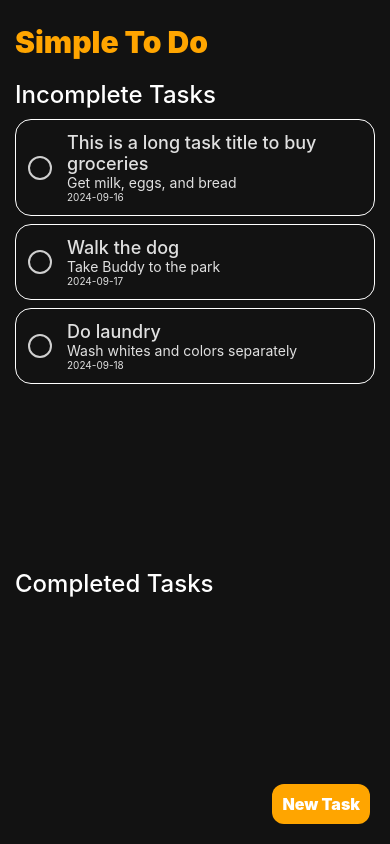
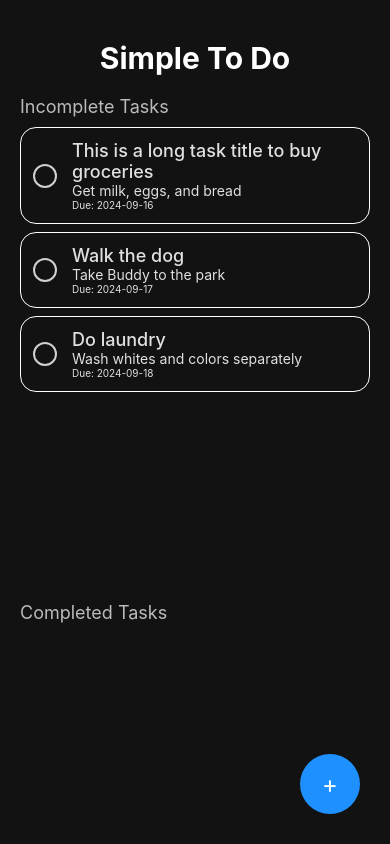
Before and after one commit to ChanAbay-abay/SimpleToDo, a React Native app: screen / in a window 390 px wide. Built offline with nearby package versions, Linux system fonts and the light colour scheme.

Commit message:
Fixed Application
Application previously was not working. This should fix everything and keep all the changes made from EditFeature-Branch and styleBranch. Changes from both ends are working together.

```diff
--- a/App.js
+++ b/App.js
@@ -6,7 +6,6 @@ import {
   View,
   Text,
   TouchableOpacity,
-  Modal,
 } from "react-native";
 import styles from "./AppStyles";
 import ToDoItem from "./components/toDoItem";
@@ -39,7 +38,8 @@ const initialToDoData = [
 
 export default function App() {
   const [toDoData, setToDoData] = useState(initialToDoData);
-  const [modalVisible, setModalVisible] = useState(false);
+  const [showNewTask, setShowNewTask] = useState(false);
+  const [editingTaskId, setEditingTaskId] = useState(null);
 
   const toggleComplete = (id) => {
     setToDoData((prevData) =>
@@ -57,14 +57,19 @@ export default function App() {
       completed: false,
     };
     setToDoData([...toDoData, taskToAdd]);
-    setModalVisible(false);
+    setShowNewTask(false);
   };
 
-  // Split tasks into incomplete and completed
+  const editTask = (updatedTask) => {
+    setToDoData((prevData) =>
+      prevData.map((item) => (item.id === updatedTask.id ? updatedTask : item))
+    );
+    setEditingTaskId(null);
+  };
+
   const incompleteTasks = toDoData.filter((task) => !task.completed);
   const completedTasks = toDoData.filter((task) => task.completed);
 
-  // Sort tasks by ID to maintain original order
   const sortedIncompleteTasks = incompleteTasks.sort((a, b) =>
     a.id.localeCompare(b.id)
   );
@@ -72,14 +77,37 @@ export default function App() {
     a.id.localeCompare(b.id)
   );
 
+  const displayedTasks = [...sortedIncompleteTasks];
+  if (showNewTask) {
+    displayedTasks.push({
+      id: "new-task",
+      title: "Add New Task",
+      desc: "",
+      due: "",
+    });
+  }
+
   return (
     <SafeAreaView style={styles.maincontainer}>
       <View style={styles.wrappercontainer}>
         <Text style={styles.title}>Simple To Do</Text>
         <Text style={styles.subtitle}>Incomplete Tasks</Text>
         <FlatList
-          data={sortedIncompleteTasks}
-          renderItem={({ item }) => (
+          data={displayedTasks}
+          renderItem={({ item }) => {
+            if (item.id === "new-task") {
+              return <NewTask onSave={addNewTask} />;
+            }
+            if (item.id === editingTaskId) {
+              return (
+                <EditTask
+                  task={item}
+                  onSave={editTask}
+                  onCancel={() => setEditingTaskId(null)}
+                />
+              );
+            }
+            return (
               <ToDoItem
                 id={item.id}
                 title={item.title}
@@ -87,10 +115,13 @@ export default function App() {
                 due={item.due}
                 completed={item.completed}
                 onToggleComplete={toggleComplete}
+                onEdit={() => setEditingTaskId(item.id)}
               />
-          )}
+            );
+          }}
           keyExtractor={(item) => item.id}
         />
+
         <Text style={styles.subtitle}>Completed Tasks</Text>
         <FlatList
           data={sortedCompletedTasks}
@@ -107,12 +138,14 @@ export default function App() {
           keyExtractor={(item) => item.id}
         />
       </View>
+
       <TouchableOpacity
         style={styles.addButton}
-        onPress={() => setModalVisible(true)}
+        onPress={() => setShowNewTask(!showNewTask)}
       >
-        <Text style={styles.addButtonText}>New Task</Text>
+        <Text style={styles.addButtonText}>+</Text>
       </TouchableOpacity>
+
       <StatusBar style="light" />
     </SafeAreaView>
   );
--- a/AppStyles.js
+++ b/AppStyles.js
@@ -1,84 +1,41 @@
 import { StyleSheet } from "react-native";
-import Theme from "./Theme";
-
-const currentTheme = Theme.dark;
 
 const styles = StyleSheet.create({
   maincontainer: {
     flex: 1,
-    backgroundColor: currentTheme.backgroundColor,
-    paddingTop: 24,
-    paddingHorizontal: 16,
+    backgroundColor: "#121212",
+    paddingTop: 20,
   },
   wrappercontainer: {
-    marginHorizontal: 15,
-    marginBottom: 70,
+    padding: 20,
     flex: 1,
   },
   title: {
     fontSize: 30,
-    fontWeight: "900",
-    color: "orange",
+    fontWeight: "bold",
+    color: "#fff",
+    textAlign: "center",
     marginBottom: 10,
   },
   subtitle: {
-    fontSize: 24,
-    fontWeight: "500",
-    color: "white",
+    fontSize: 18,
+    color: "#bbb",
     marginVertical: 10,
   },
-  text: {
-    color: currentTheme.textColor,
-    fontSize: 18,
-  },
-  // Styles for the NewTask component
-  taskContainer: {
-    backgroundColor: currentTheme.backgroundColorSecondary,
-    padding: 10,
-    borderRadius: 8,
-    marginVertical: 10,
-  },
-  taskContent: {
-    marginBottom: 10,
-  },
-  taskTitle: {
-    fontSize: 16,
-    fontWeight: "bold",
-    color: currentTheme.textColor,
-    marginBottom: 5,
-  },
-  taskDesc: {
-    fontSize: 14,
-    color: currentTheme.textSecondaryColor,
-    marginBottom: 5,
-  },
-  dateDue: {
-    fontSize: 14,
-    color: currentTheme.textSecondaryColor,
-  },
-  checkbox: {
-    backgroundColor: currentTheme.buttonColor,
-    padding: 10,
-    borderRadius: 5,
+  addButton: {
+    backgroundColor: "#1e90ff",
+    borderRadius: 30,
+    height: 60,
+    width: 60,
+    justifyContent: "center",
     alignItems: "center",
-  },
-  checkboxText: {
-    color: currentTheme.buttonTextColor,
-    fontWeight: "bold",
-  },
-  addButton: {
     position: "absolute",
-    bottom: 20,
-    right: 20,
-    backgroundColor: "orange",
-    padding: 10,
-    borderRadius: 12,
-    zIndex: 1,
+    bottom: 30,
+    right: 30,
   },
   addButtonText: {
-    color: "white",
-    fontSize: 16,
-    fontWeight: "900",
+    color: "#fff",
+    fontSize: 24,
   },
 });
 
--- a/components/ToDoItem.js
+++ b/components/ToDoItem.js
@@ -12,25 +12,30 @@ const ToDoItem = ({
   onEdit,
 }) => {
   return (
-    <View style={[styles.taskContainer, completed && styles.completed]}>
+    <TouchableOpacity
+      style={[styles.taskContainer, completed && styles.completed]}
+      onPress={() => onEdit(id)}
+    >
       <TouchableOpacity
         style={styles.checkbox}
         onPress={() => onToggleComplete(id)}
       >
         <Text style={styles.checkboxText}>{completed ? "✔" : ""}</Text>
       </TouchableOpacity>
-      <TouchableOpacity style={styles.taskContent} onPress={() => onEdit(id)}>
-        <Text style={[styles.taskTitle, completed && styles.completedText]}>
+      <View style={styles.taskContent}>
+        <Text
+          style={[styles.taskTitle, completed && styles.completedTaskTitle]}
+        >
           {title}
         </Text>
-        <Text style={[styles.taskDesc, completed && styles.completedText]}>
+        <Text style={[styles.taskDesc, completed && styles.completedTaskDesc]}>
           {desc}
         </Text>
-        <Text style={[styles.dateDue, completed && styles.completedText]}>
-          {due}
+        <Text style={[styles.dateDue, completed && styles.completedDateDue]}>
+          Due: {due}
         </Text>
-      </TouchableOpacity>
-    </View>
+      </View>
+    </TouchableOpacity>
   );
 };
 
--- a/components/ToDoItemStyles.js
+++ b/components/ToDoItemStyles.js
@@ -13,7 +13,6 @@ const styles = StyleSheet.create({
     borderRadius: 16,
     marginBottom: 8,
     alignItems: "center",
-    justifyContent: "space-between",
   },
   checkbox: {
     width: 24,
@@ -23,11 +22,7 @@ const styles = StyleSheet.create({
     backgroundColor: "transparent",
     justifyContent: "center",
     alignItems: "center",
-    borderRadius: 12,
-  },
-  completed: {
-    backgroundColor: "transparent",
-    borderColor: "#d0d0d0",
+    borderRadius: 16,
   },
   checkboxText: {
     color: "#d0d0d0",
@@ -53,31 +48,17 @@ const styles = StyleSheet.create({
     color: currentTheme.textColor,
     fontSize: 10,
   },
+  actionButton: {
+    marginLeft: 10,
+  },
+  completed: {
+    backgroundColor: "transparent",
+    borderColor: "#d0d0d0",
+  },
   completedText: {
     color: "#a0a0a0",
     textDecorationLine: "line-through",
   },
-  buttonContainer: {
-    flexDirection: "row",
-    alignItems: "center",
-  },
-  saveButton: {
-    backgroundColor: "#28a745",
-    padding: 10,
-    borderRadius: 5,
-    marginRight: 10,
-  },
-  cancelButton: {
-    backgroundColor: "#d9534f",
-    padding: 10,
-    borderRadius: 5,
-    marginRight: 10,
-  },
-  deleteButton: {
-    backgroundColor: "#dc3545",
-    padding: 10,
-    borderRadius: 5,
-  },
 });
 
 export default styles;
--- a/components/editTask.js
+++ b/components/editTask.js
@@ -1,48 +1,30 @@
 import React, { useState, useEffect } from "react";
 import { View, Text, TextInput, TouchableOpacity } from "react-native";
-import Icon from "react-native-vector-icons/MaterialIcons"; // Importing Material Icons
+import { Ionicons } from "@expo/vector-icons"; // Import icons
 import styles from "./toDoItemStyles";
 
 const EditTask = ({ task, onSave, onCancel, onDelete }) => {
   const [title, setTitle] = useState(task.title || "");
   const [desc, setDesc] = useState(task.desc || "");
   const [due, setDue] = useState(task.due || "");
-  const [isCompleted, setIsCompleted] = useState(task.isCompleted || false);
 
   useEffect(() => {
     setTitle(task.title || "");
     setDesc(task.desc || "");
     setDue(task.due || "");
-    setIsCompleted(task.isCompleted || false);
   }, [task]);
 
   const handleSave = () => {
     if (title || desc || due) {
-      const updatedTask = { ...task, title, desc, due, isCompleted };
+      const updatedTask = { ...task, title, desc, due };
       if (onSave) {
         onSave(updatedTask);
       }
     }
   };
 
-  const handleDelete = () => {
-    if (onDelete) {
-      onDelete(task.id);
-    }
-  };
-
-  const toggleComplete = () => {
-    setIsCompleted(!isCompleted);
-  };
-
   return (
     <View style={styles.taskContainer}>
-      <TouchableOpacity
-        style={[styles.checkbox, isCompleted ? styles.completed : {}]}
-        onPress={toggleComplete}
-      >
-        {isCompleted && <Icon name="check" size={20} color="white" />}
-      </TouchableOpacity>
       <View style={styles.taskContent}>
         <TextInput
           style={styles.taskTitle}
@@ -66,21 +48,20 @@ const EditTask = ({ task, onSave, onCancel, onDelete }) => {
           onChangeText={setDue}
         />
       </View>
-      <View style={styles.buttonContainer}>
-        <TouchableOpacity
-          style={styles.saveButton}
-          onPress={handleSave}
-          disabled={!title && !desc && !due}
-        >
-          <Icon name="check" size={10} color="#fff" />
-        </TouchableOpacity>
-        <TouchableOpacity style={styles.cancelButton} onPress={onCancel}>
-          <Icon name="close" size={10} color="#fff" />
-        </TouchableOpacity>
-        <TouchableOpacity style={styles.deleteButton} onPress={handleDelete}>
-          <Icon name="delete" size={10} color="#fff" />
-        </TouchableOpacity>
-      </View>
+      {/* Save button */}
+      <TouchableOpacity style={styles.actionButton} onPress={handleSave}>
+        <Ionicons name="checkmark-circle" size={28} color="green" />
+      </TouchableOpacity>
+
+      {/* Cancel button */}
+      <TouchableOpacity style={styles.actionButton} onPress={onCancel}>
+        <Ionicons name="close-circle" size={28} color="red" />
+      </TouchableOpacity>
+
+      {/* Delete button */}
+      <TouchableOpacity style={styles.actionButton} onPress={onDelete}>
+        <Ionicons name="trash-bin" size={28} color="darkred" />
+      </TouchableOpacity>
     </View>
   );
 };
```
Lines whose indentation alone changed are shown as unchanged.
